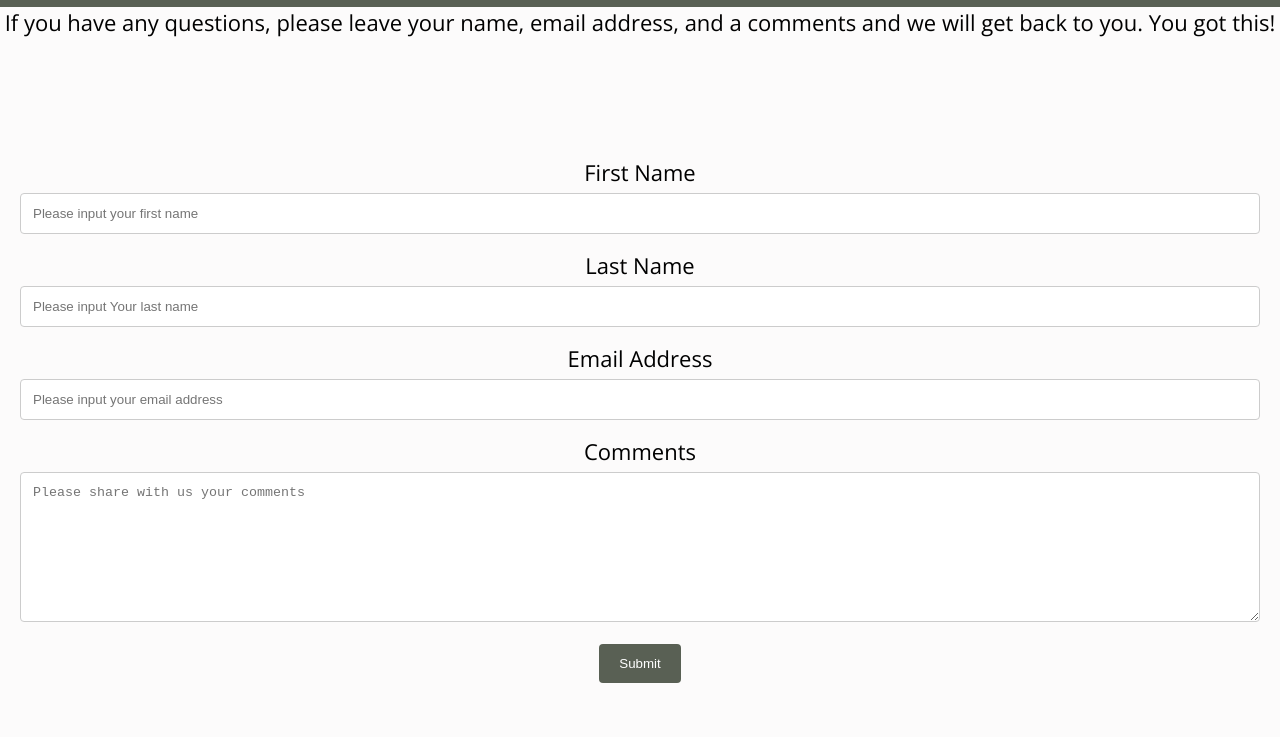
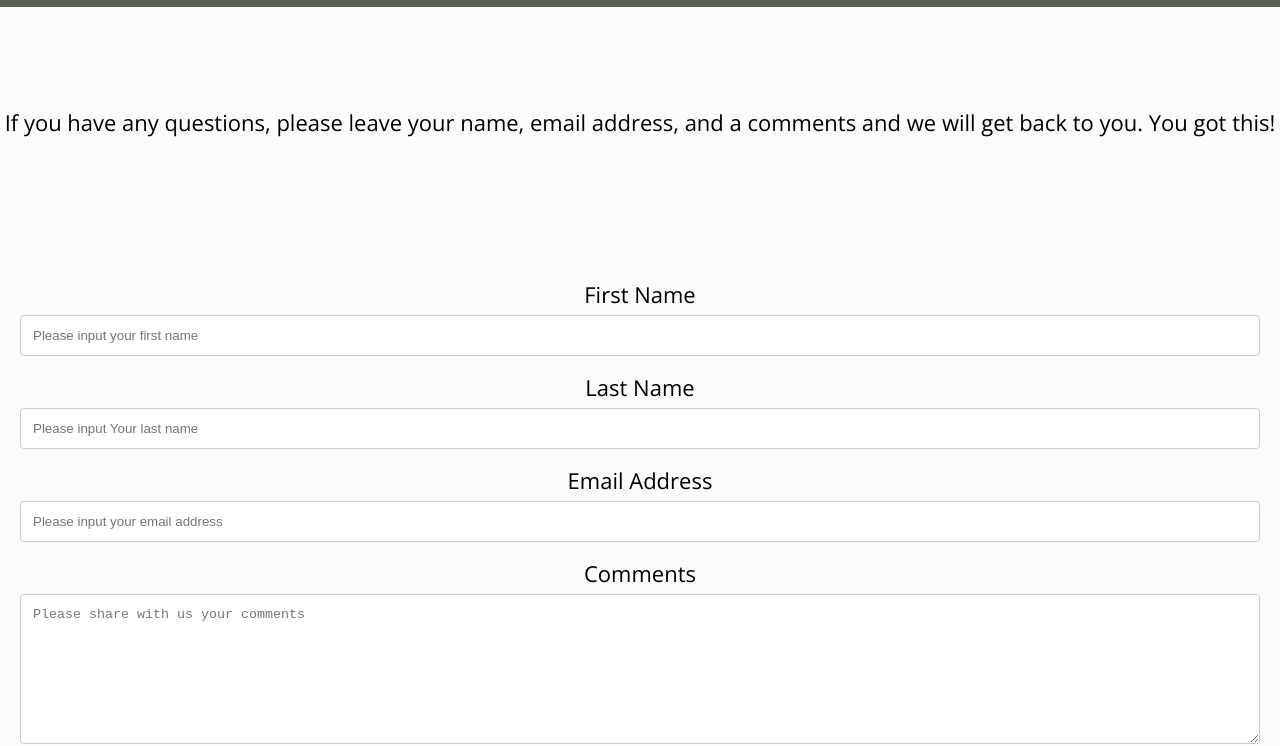
Before and after one commit to Jessefry94/wdd130, a plain HTML site: page wwr/contact-us.html in a window 1280 px wide. Shown: the part 93-839 px from the top of the page. Drawn offline with nearby package versions, Linux system fonts and the light colour scheme; a web font is replaced by a local one.

Commit message:
upidated

```diff
--- a/wwr/contact-us.html
+++ b/wwr/contact-us.html
@@ -26,9 +26,9 @@
             <main>
                 <div class="contact-us">
                     <section class="contact-info">
-                        <p1>
+                        <p>
                             If you have any questions, please leave your name, email address, and a comments and we will get back to you. You got this!
-                        </p1>
+                        </p>
                     </section>
                     <div class="box">
                         <form class="input-contact"  action="/action_page.php">
--- a/wwr/styles/style.css
+++ b/wwr/styles/style.css
@@ -271,6 +271,8 @@ p,h2,h3{color:white}
 }
 .contact-info p{
     font-size: 1em;
+    margin-top: 100px;
+    color: black;
 }
 .box{
     border-radius: 10px;
```
